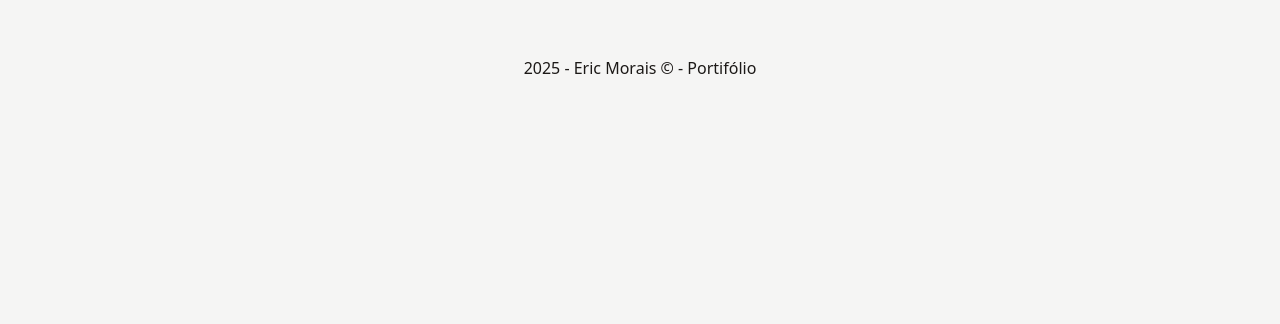
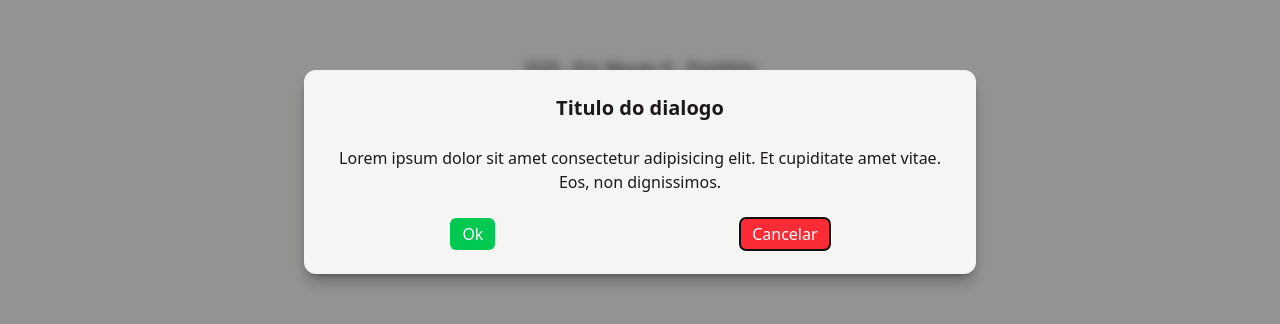
Before and after one commit to EriccMB/Blog-com-NextJS, a Next.js app: page /admin/post in a window 1280 px wide. Shown: the part 228-552 px from the top of the page. Built offline with nearby package versions, Linux system fonts and the light colour scheme; no server answers; the database is empty.

Commit message:
Atualização da lista de posts do admin

```diff
--- /dev/null
+++ b/src/actions/post/post/delete-post-action.ts
@@ -0,0 +1,9 @@
+'use server'
+
+import { asyncDelay } from "@/utils/async-delay";
+
+export async function deletePostAction(id: string) {
+    await asyncDelay(1000);
+    console.log('adasd')
+    return id;
+}
--- a/src/actions/revalidate-example.ts
+++ /dev/null
@@ -1,12 +0,0 @@
-'use server';
-
-import { revalidateTag } from 'next/cache';
-
-export async function revalidateExampleAction(formData: FormData) {
-  const path = formData.get('path') || '';
-  console.log('server actions chamada', path);
-
-  // revalidatePath(`${path}`);
-  revalidateTag('posts'); // home
-  revalidateTag('post-rotina-matinal-de-pessoas-altamente-eficazes'); // um post apenas
-}
--- a/src/components/AdminPostList/index.tsx
+++ b/src/components/AdminPostList/index.tsx
@@ -1,12 +1,14 @@
 import { getAllPostsAdmin } from '@/lib/post/admin-queries';
 import clsx from 'clsx';
 import Link from 'next/link';
-import DeleteIcon from '../DeleteIcon';
+import { deletePostAction } from '@/actions/post/post/delete-post-action';
+import DeleteButtonAdmin from '../admin/DeleteButtonAdmin';
 
 export default async function AdminPostList() {
   const posts = await getAllPostsAdmin();
 
   return (
+    <>
       <div className="mb-16 bg-stone-100 rounded-xl border-2 border-stone-400 overflow-hidden">
         {posts.map((post) => {
           return (
@@ -25,25 +27,39 @@ export default async function AdminPostList() {
                 <span className="italic text-sm">(Não publicado)</span>
               )}
 
-            {/* <button
-              className="p-1 bg-red-600 text-white cursor-pointer rounded-lg font-semibold
-                              hover:bg-red-700 transition duration-300 ease-in-out"
-              aria-label={`Deletar post: ${post.title}`}
-              title={`Deletar post: ${post.title}`}>
-              Deletar
-            </button> */}
-
-            <button
-              className="text-red-600 cursor-pointer hover:scale-105
-                                transition duration-300 ease-in-out"
-            aria-label={`Deletar post ${post.title}`}
-            title={`Deletar post: ${post.title}`}
-            >
-              <DeleteIcon />
-            </button>
+              <DeleteButtonAdmin id={post.id} title={post.title} />
             </div>
           );
         })}
       </div>
+      <div
+        className="bg-black/40 backdrop-blur-xs fixed inset-0
+                      flex items-center justify-center"
+      >
+        <div
+          className="bg-stone-100 p-6 rounded-xl max-w-2xl mx-4
+                          flex flex-col gap-6
+                          shadow-lg shadow-black/30
+                          text-center"
+        >
+          <h3 className='font-extrabold text-xl'>Titulo do dialogo</h3>
+          <p>
+            Lorem ipsum dolor sit amet consectetur adipisicing elit. Et
+            cupiditate amet vitae. Eos, non dignissimos.
+          </p>
+          <div className="flex justify-around ">
+            <button className="bg-green-500 hover:bg-green-400 cursor-pointer text-white py-1 px-3 rounded-md ">
+              Ok
+            </button>
+            <button
+              className="bg-red-500 hover:bg-red-400 cursor-pointer text-white py-1 px-3 rounded-md "
+              autoFocus
+            >
+              Cancelar
+            </button>
+          </div>
+        </div>
+      </div>
+    </>
   );
 }
--- a/src/components/DeleteIcon/index.tsx
+++ /dev/null
@@ -1,12 +0,0 @@
-'use client'
-
-import { Trash2Icon } from "lucide-react";
-
-export default function DeleteIcon() {
-
-    return (
-        <button>
-            <Trash2Icon className="cursor-pointer"/>
-        </button>
-    );
-}
--- /dev/null
+++ b/src/components/admin/DeleteButtonAdmin/index.tsx
@@ -0,0 +1,36 @@
+'use client';
+import { deletePostAction } from '@/actions/post/post/delete-post-action';
+import { Trash2Icon } from 'lucide-react';
+import { useTransition } from 'react';
+
+type DeleteButtonAdminProps = {
+  id: string;
+  title: string;
+};
+
+export default function DeleteButtonAdmin({
+  id,
+  title,
+}: DeleteButtonAdminProps) {
+  const [isPending, startTransition] = useTransition();
+
+  async function handleClick() {
+    startTransition(async () => {
+      await deletePostAction(id);
+      alert('excluindo' + id);
+    });
+  }
+  return (
+    <button
+      className="text-red-600 cursor-pointer hover:scale-105
+                                transition duration-300 ease-in-out
+                                disabled:text-stone-600 diabled:cursor-not-allowed"
+      aria-label={`Deletar post ${title}`}
+      title={`Deletar post: ${title}`}
+      onClick={handleClick}
+      disabled={isPending}
+    >
+      <Trash2Icon />
+    </button>
+  );
+}
```
Lines whose indentation alone changed are shown as unchanged.
